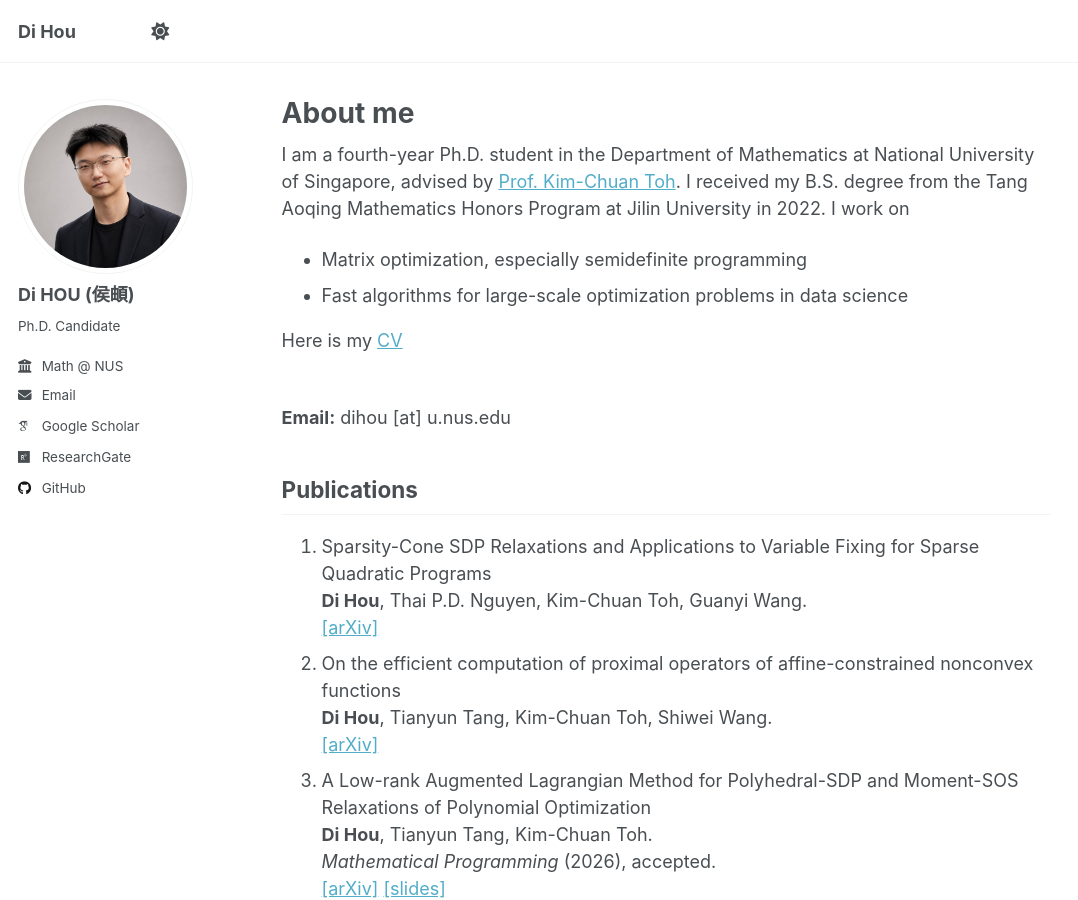
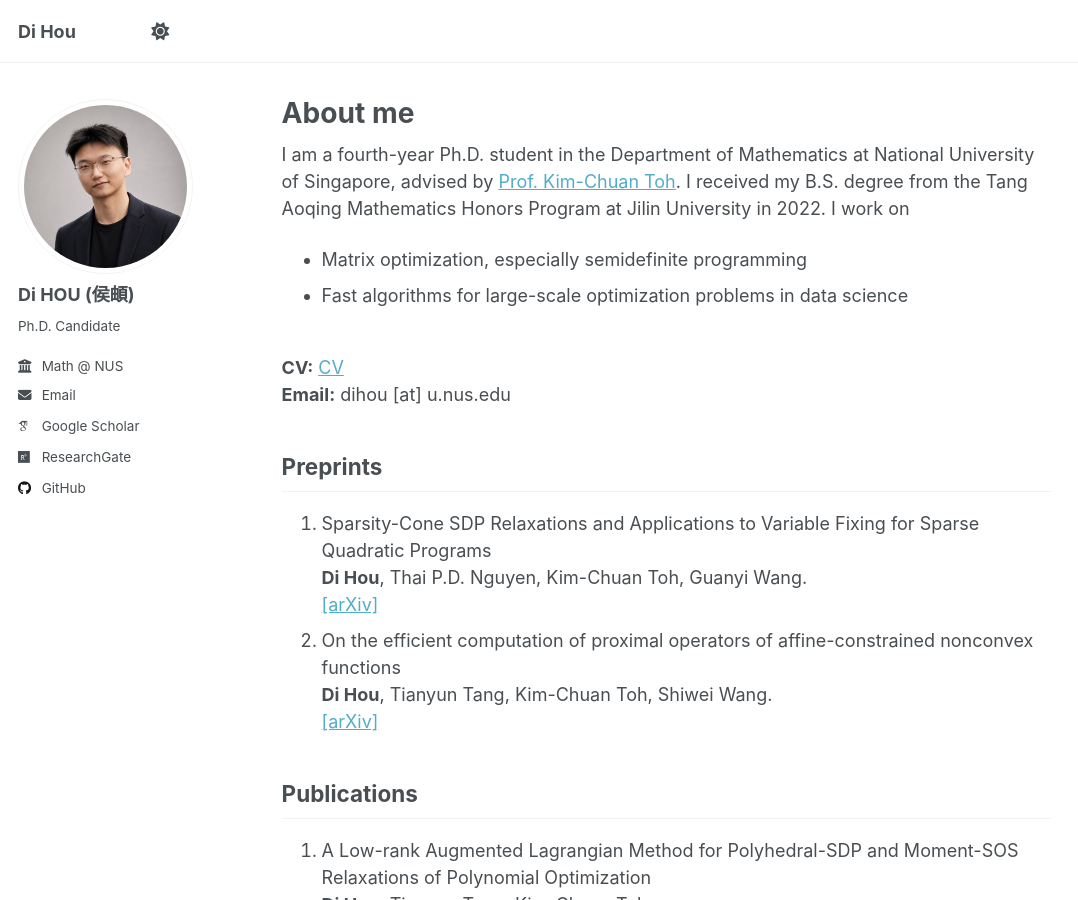
Before and after one commit to HouDiOpt/HouDiOpt.github.io, a Jekyll site: the page built from _pages/about.md, in a window 1280 px wide and 900 px high. Shown: the whole window, without its empty margins (0-1078 px from the left). Built offline with Jekyll 4.4.1, drawn with Linux system fonts in a browser that asks for light colours; some web fonts are replaced; a script that is not in the unit is left out.

```diff
--- a/_pages/about.md
+++ b/_pages/about.md
@@ -13,12 +13,10 @@ I work on
 - Matrix optimization, especially semidefinite programming
 - Fast algorithms for large-scale optimization problems in data science
 
-Here is my [CV](/files/CV_HouDi.pdf)
-
+<br>**CV:** [CV](/files/CV_HouDi.pdf)
 <br>**Email:** dihou \[at\] u.nus.edu
 
-
-Publications
+Preprints
 ------
 1. Sparsity-Cone SDP Relaxations and Applications to Variable Fixing for Sparse Quadratic Programs
 <br>**Di Hou**, Thai P.D. Nguyen, Kim-Chuan Toh, Guanyi Wang.
```
Also changed, not shown: other parts of _pages/about.md (+3 -0 lines).
